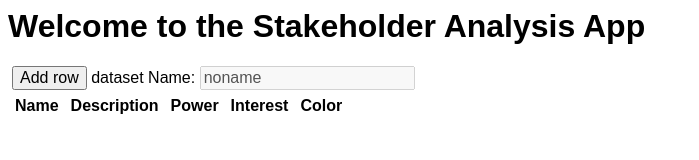
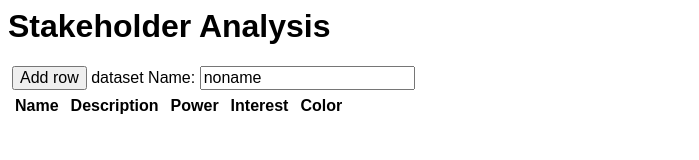
Before and after one commit to papanito/stakeholder-analysis, a website: page index.html in a window 1280 px wide. Shown: the whole page, without its empty margins (0-699 px from the left). Drawn offline with nearby package versions, Linux system fonts and the light colour scheme.

Commit message:
Added watch example for field datasetname

```diff
--- a/index.html
+++ b/index.html
@@ -15,7 +15,8 @@
         <div style="padding: 0px 4px 0px 4px">
             <button @click="addRow">Add row</button>
             <label for="datasetname">dataset Name: </label>
-            <input type="text" name="datasetname" id="datasetname" disabled
+            <input type="text" name="datasetname" id="datasetname"
+                v-bind:disabled="isDatasetnameDisabled"
                 v-model="datasetname">
         </div>
         <table>
@@ -124,7 +125,7 @@
     var app = new Vue({
         el: '#title',
         data: {
-            title: 'Welcome to the Stakeholder Analysis App'
+            title: 'Stakeholder Analysis'
         }
     })
 
@@ -132,7 +133,14 @@
         el: '#stakeholdergrid',
         data: {
             stakeholderlist: myStakeholderlist,
-            datasetname: activedataset
+            datasetname: activedataset,
+            isDatasetnameDisabled: false
+        },
+        watch: {
+            datasetname: function(value) {
+                console.log("WATCH datasetname " + value)
+                this.datasetname = "noname"
+            }
         },
         methods: {
             addRow: function () {
```
